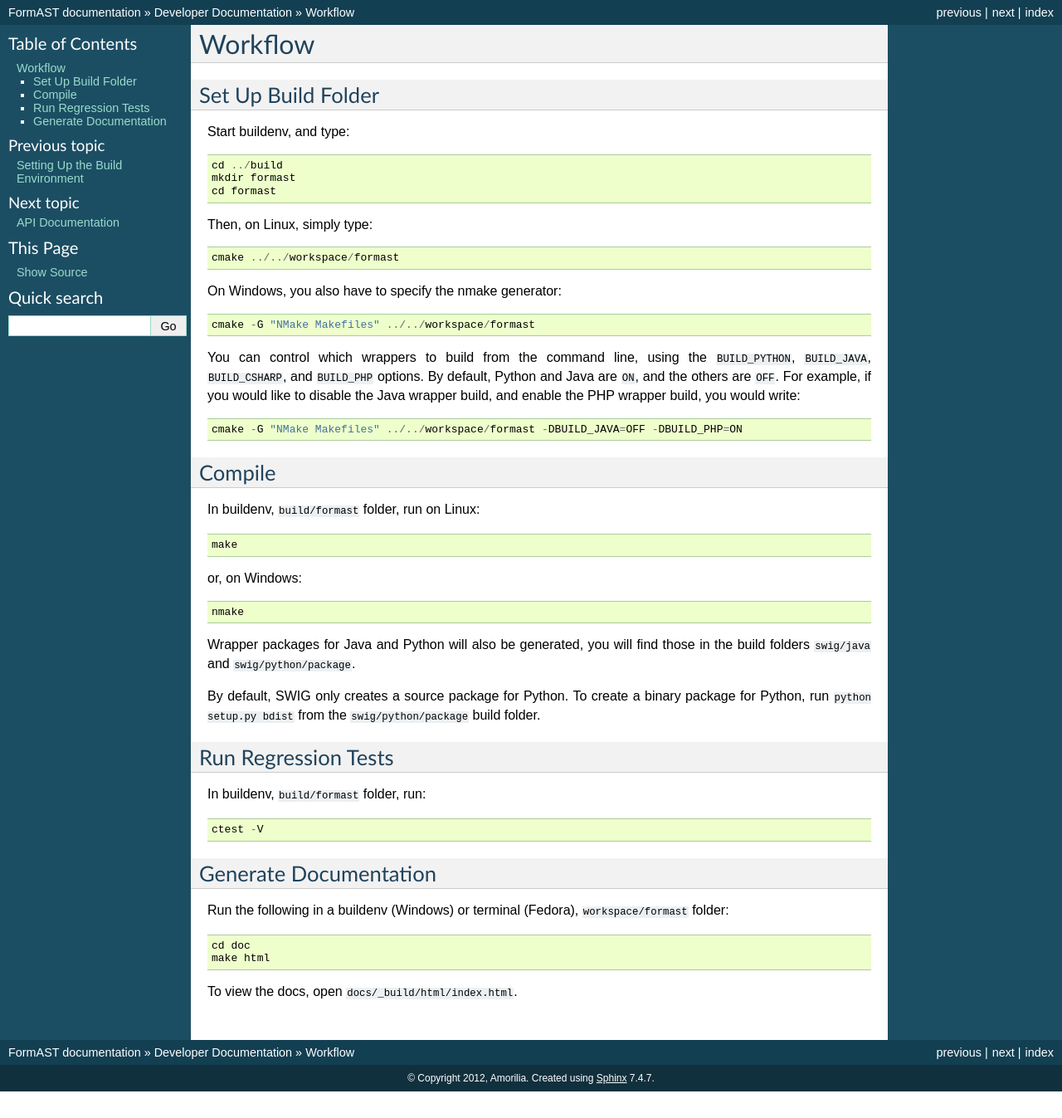
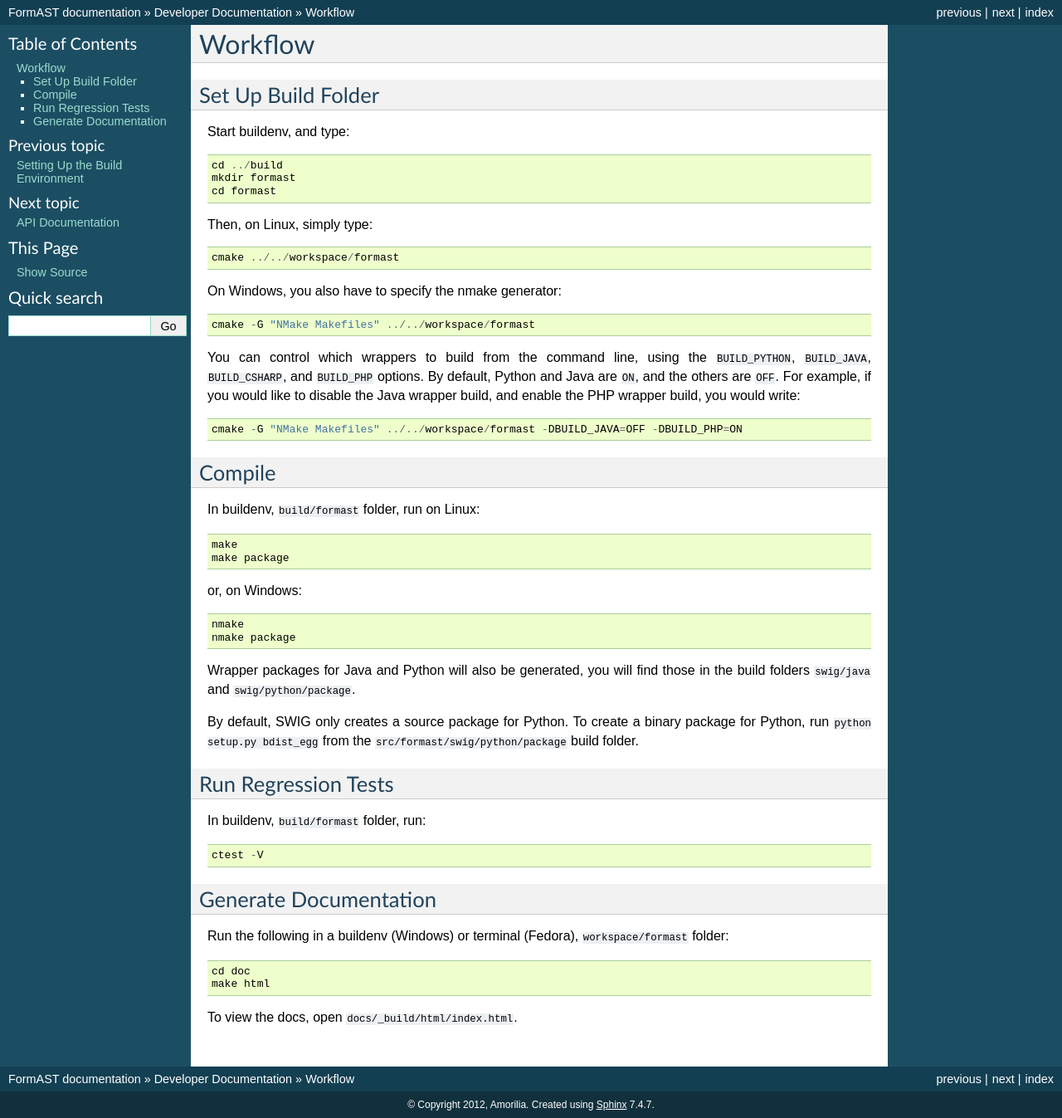
Before and after one commit to niftools/formast, a Sphinx documentation site: the page built from doc/development/workflow.rst, in a window 1280 px wide. Shown: the whole page at 83% size. Built offline with Sphinx 7.4.7, drawn with Linux system fonts in a browser that asks for light colours; before the commit the page ends 1315 px from its top, so only the background shows below that.

Commit message:
Update packaging instructions.

```diff
--- a/doc/development/workflow.rst
+++ b/doc/development/workflow.rst
@@ -37,17 +37,19 @@ Compile
 In buildenv, ``build/formast`` folder, run on Linux::
 
   make
+  make package
 
 or, on Windows::
 
   nmake
+  nmake package
 
 Wrapper packages for Java and Python will also be generated, you will
 find those in the build folders ``swig/java`` and ``swig/python/package``.
 
 By default, SWIG only creates a source package for Python.
-To create a binary package for Python, run ``python setup.py bdist``
-from the ``swig/python/package`` build folder.
+To create a binary package for Python, run ``python setup.py bdist_egg``
+from the ``src/formast/swig/python/package`` build folder.
 
 Run Regression Tests
 --------------------
```
